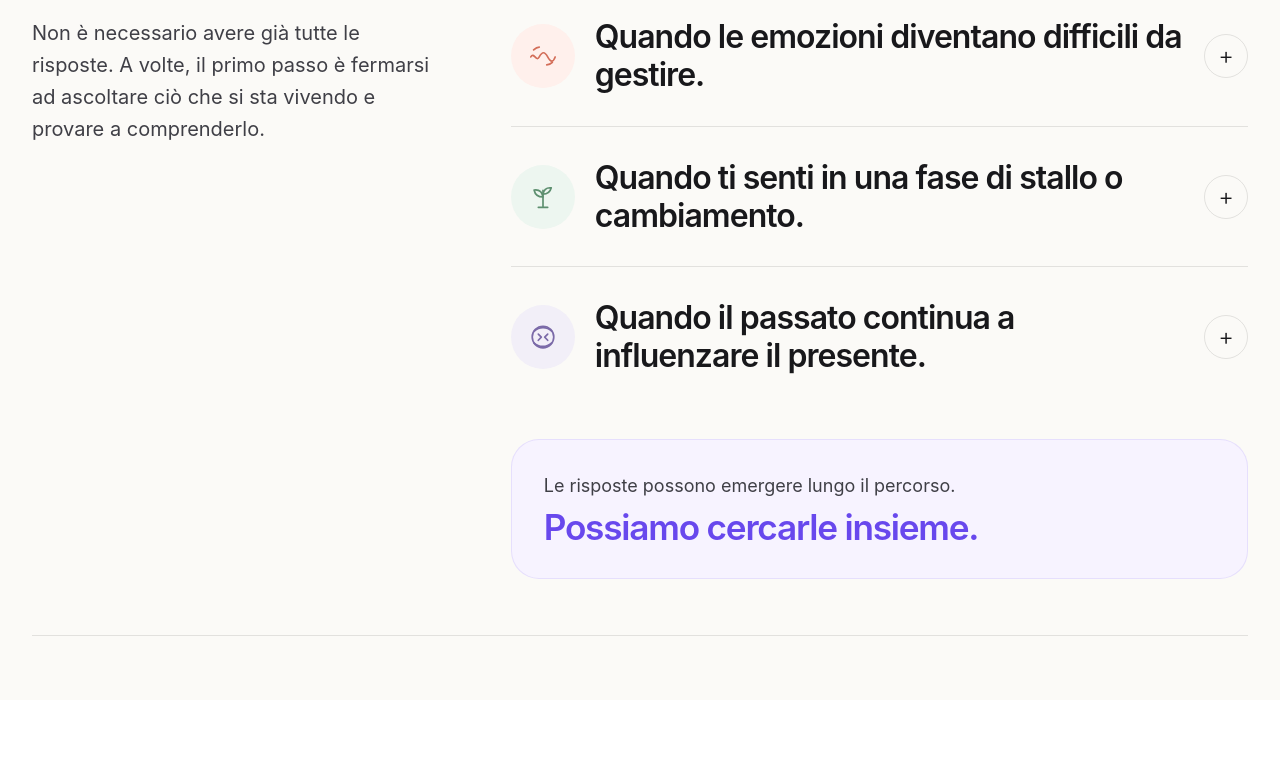
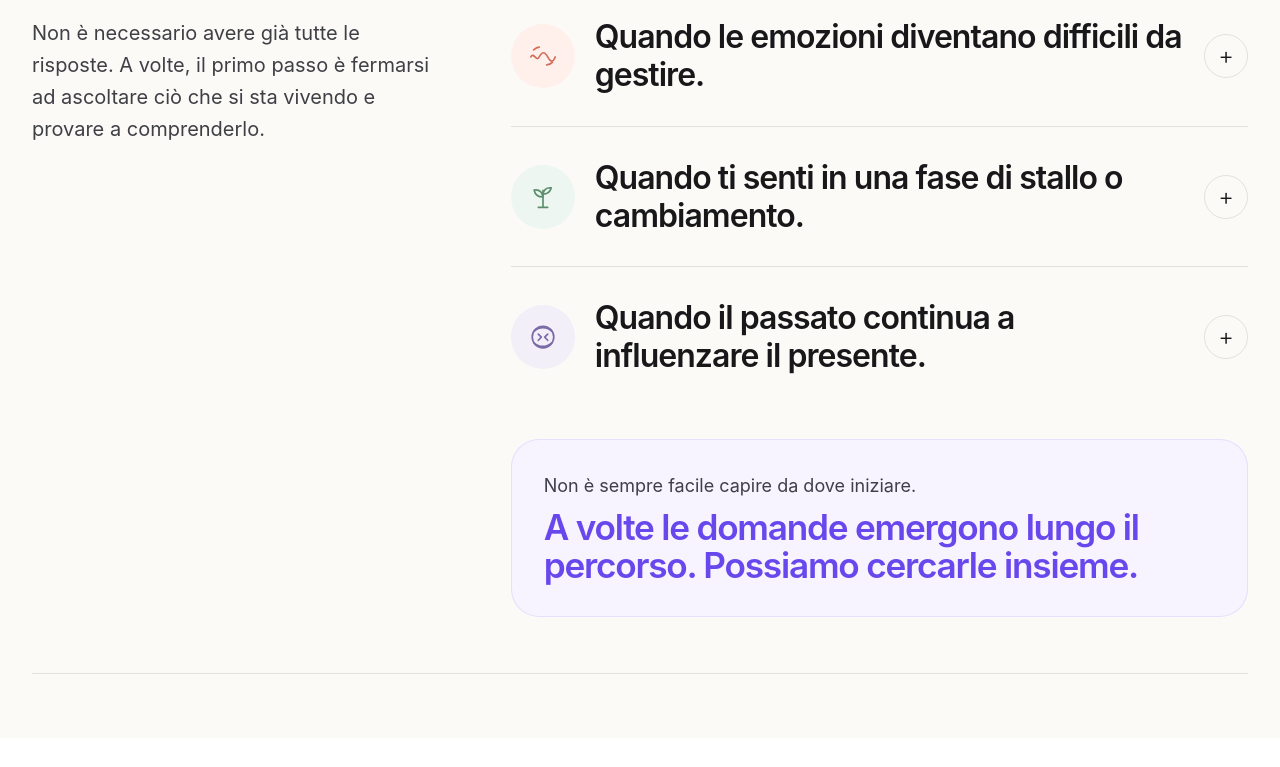
Before and after one commit to Yvanesse/giorgia-psychologist, a Next.js app: page / in a window 1280 px wide. Shown: the part 2635-3402 px from the top of the page. Built offline with nearby package versions, Linux system fonts and the light colour scheme; no server answers.

Commit message:
copy: refine closing around emerging questions

```diff
--- a/src/data/whenUseful.ts
+++ b/src/data/whenUseful.ts
@@ -25,6 +25,6 @@ export const whenUsefulContent = {
         "Esperienze dolorose, vissuti familiari e modalità relazionali apprese possono continuare a influenzare il modo in cui ci percepiamo e viviamo i rapporti con gli altri.",
     },
   ],
-  closing: "Le risposte possono emergere lungo il percorso.",
-  closingDetail: "Possiamo cercarle insieme.",
+  closing: "Non è sempre facile capire da dove iniziare.",
+  closingDetail: "A volte le domande emergono lungo il percorso. Possiamo cercarle insieme.",
 } as const;
```
